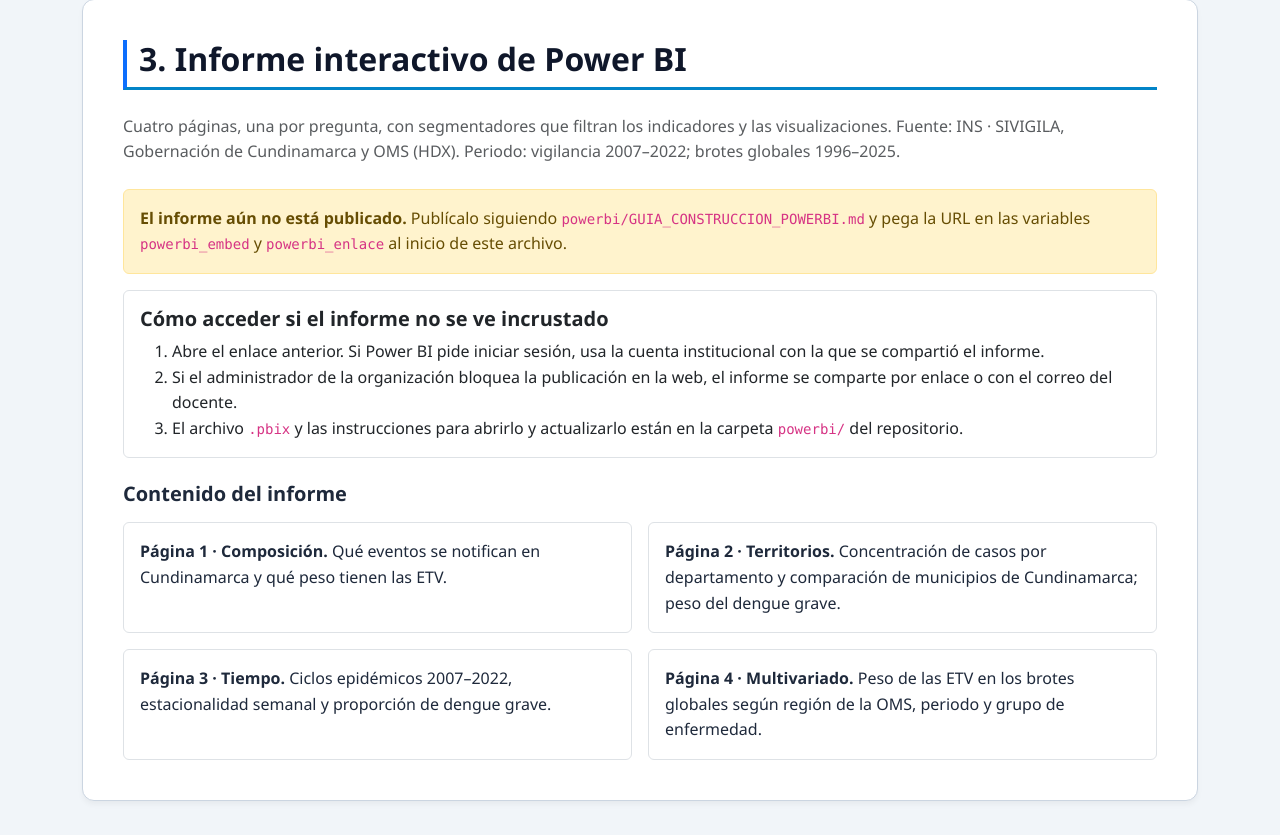
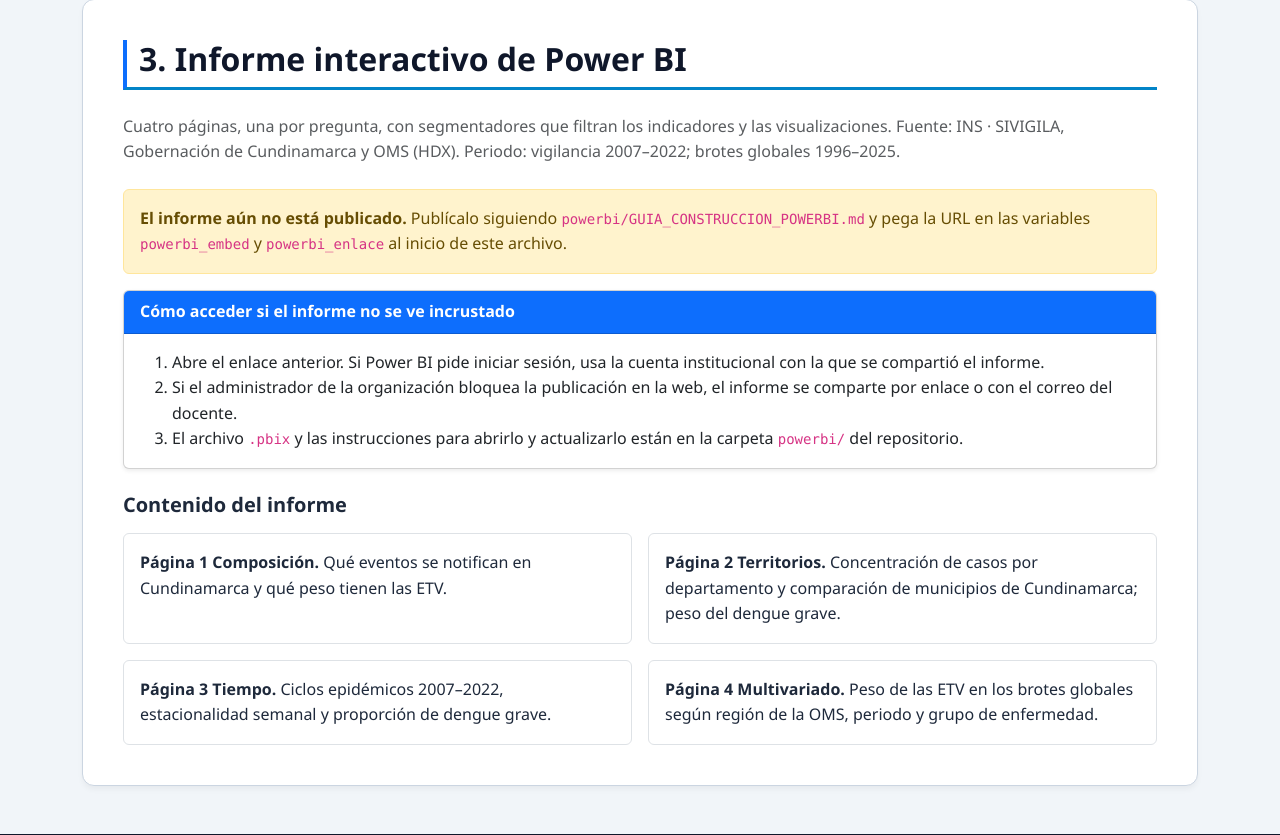
Before and after one commit to Manmurcia/NexoBio-ETV, a Flask app: page /etapa4/informe in a window 1280 px wide. Shown: the part 111-946 px from the top of the page. Run offline with Flask 3, Linux system fonts and the light colour scheme.

Commit message:
Eliminar archivo de configuración innecesario y mejorar la estructura de los informes interactivos de Power BI

```diff
--- a/templates/etapa 4/3_informe.html
+++ b/templates/etapa 4/3_informe.html
@@ -27,20 +27,22 @@
 <p><a class="btn btn-primary" href="{{ powerbi_enlace }}" target="_blank" rel="noopener"><i class="bi bi-box-arrow-up-right"></i> Abrir el informe en Power BI</a></p>
 {% endif %}
 
-<div class="card border mb-4"><div class="card-body">
-    <h5 class="fw-bold">Cómo acceder si el informe no se ve incrustado</h5>
-    <ol class="mb-0">
-        <li>Abre el enlace anterior. Si Power BI pide iniciar sesión, usa la cuenta institucional con la que se compartió el informe.</li>
-        <li>Si el administrador de la organización bloquea la publicación en la web, el informe se comparte por enlace o con el correo del docente.</li>
-        <li>El archivo <code>.pbix</code> y las instrucciones para abrirlo y actualizarlo están en la carpeta <code>powerbi/</code> del repositorio.</li>
-    </ol>
-</div></div>
+<div class="card shadow-sm mb-4">
+    <div class="card-header bg-primary text-white fw-bold">Cómo acceder si el informe no se ve incrustado</div>
+    <div class="card-body">
+        <ol class="mb-0">
+            <li>Abre el enlace anterior. Si Power BI pide iniciar sesión, usa la cuenta institucional con la que se compartió el informe.</li>
+            <li>Si el administrador de la organización bloquea la publicación en la web, el informe se comparte por enlace o con el correo del docente.</li>
+            <li>El archivo <code>.pbix</code> y las instrucciones para abrirlo y actualizarlo están en la carpeta <code>powerbi/</code> del repositorio.</li>
+        </ol>
+    </div>
+</div>
 
 <h5 class="fw-bold mb-3">Contenido del informe</h5>
 <div class="row g-3">
-    <div class="col-md-6"><div class="p-3 border rounded bg-white h-100"><strong>Página 1 · Composición.</strong> Qué eventos se notifican en Cundinamarca y qué peso tienen las ETV.</div></div>
-    <div class="col-md-6"><div class="p-3 border rounded bg-white h-100"><strong>Página 2 · Territorios.</strong> Concentración de casos por departamento y comparación de municipios de Cundinamarca; peso del dengue grave.</div></div>
-    <div class="col-md-6"><div class="p-3 border rounded bg-white h-100"><strong>Página 3 · Tiempo.</strong> Ciclos epidémicos 2007–2022, estacionalidad semanal y proporción de dengue grave.</div></div>
-    <div class="col-md-6"><div class="p-3 border rounded bg-white h-100"><strong>Página 4 · Multivariado.</strong> Peso de las ETV en los brotes globales según región de la OMS, periodo y grupo de enfermedad.</div></div>
+    <div class="col-md-6"><div class="p-3 border rounded bg-white h-100"><strong>Página 1 Composición.</strong> Qué eventos se notifican en Cundinamarca y qué peso tienen las ETV.</div></div>
+    <div class="col-md-6"><div class="p-3 border rounded bg-white h-100"><strong>Página 2 Territorios.</strong> Concentración de casos por departamento y comparación de municipios de Cundinamarca; peso del dengue grave.</div></div>
+    <div class="col-md-6"><div class="p-3 border rounded bg-white h-100"><strong>Página 3 Tiempo.</strong> Ciclos epidémicos 2007–2022, estacionalidad semanal y proporción de dengue grave.</div></div>
+    <div class="col-md-6"><div class="p-3 border rounded bg-white h-100"><strong>Página 4 Multivariado.</strong> Peso de las ETV en los brotes globales según región de la OMS, periodo y grupo de enfermedad.</div></div>
 </div>
 {% endblock %}
```
Also changed, not shown: templates/etapa 4/4_conocimientos.html (+29 -17 lines), 1 other file.
